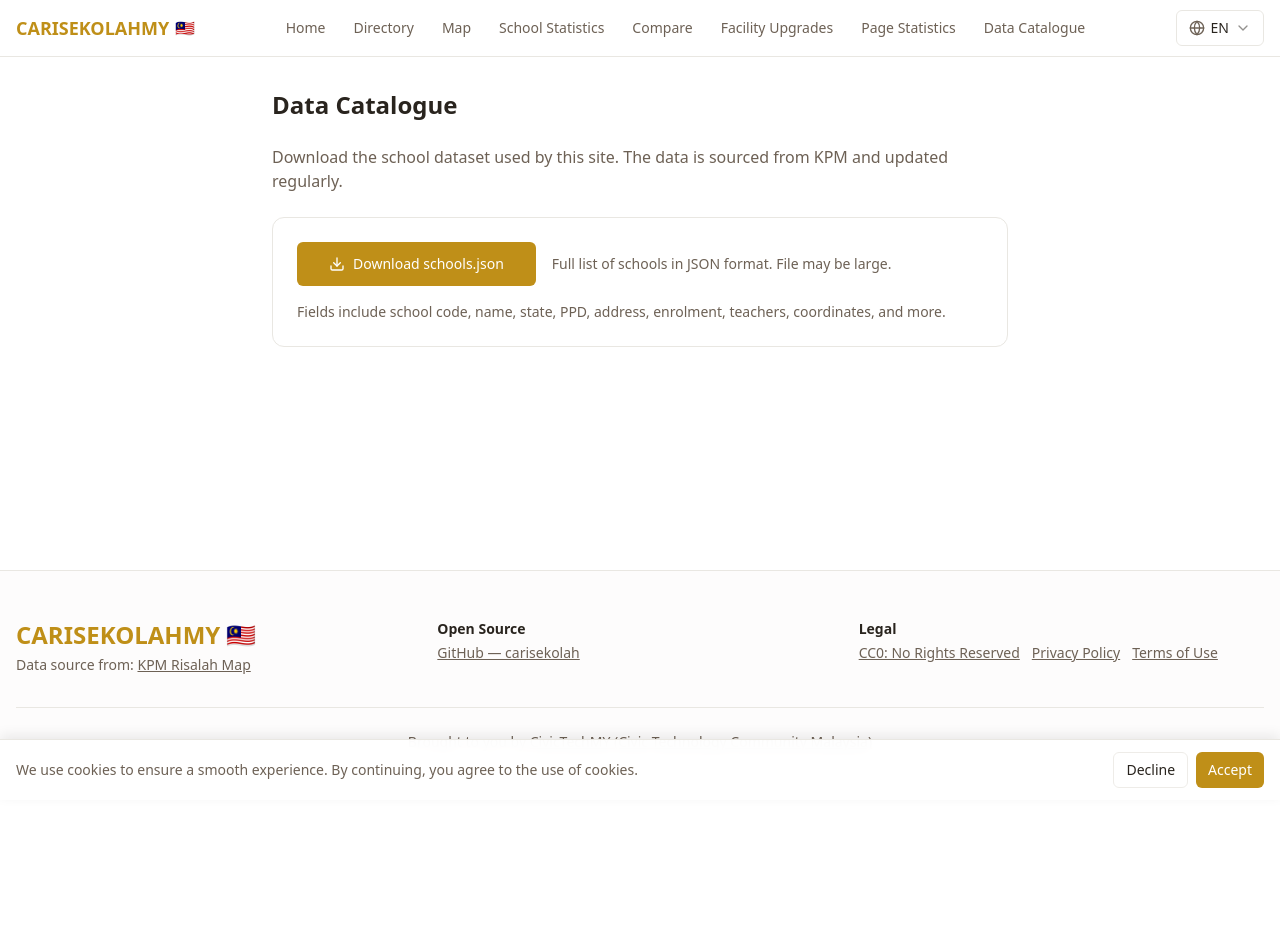
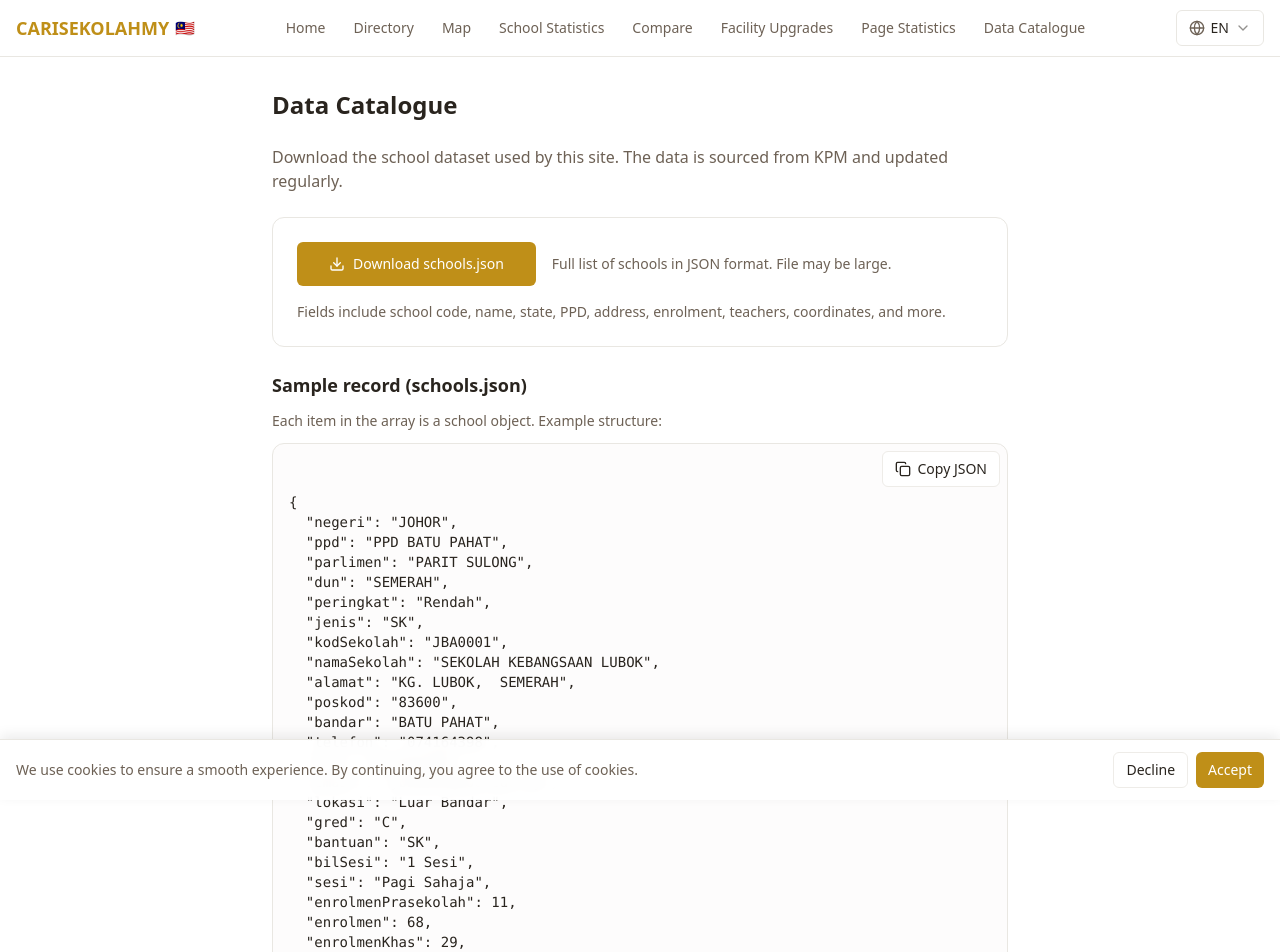
Before and after one commit to paanjoe/carisekolah, a Next.js app: page /en/data-catalogue in a window 1280 px wide. Shown: the top 952 px of the page. Before the commit the page ends 800 px from the top, so only its background shows below. Built offline with nearby package versions, Linux system fonts and the light colour scheme; no server answers.

Commit message:
feat: add sample schools.json model and copy to clipboard feat

```diff
--- a/app/[locale]/data-catalogue/page.tsx
+++ b/app/[locale]/data-catalogue/page.tsx
@@ -3,6 +3,7 @@
 import { routing } from "@/i18n/routing";
 import { Download } from "lucide-react";
 import { Button } from "@/components/ui/button";
+import { CopyableCodeBlock } from "@/components/copyable-code";
 
 type Props = { params: Promise<{ locale: string }> };
 
@@ -49,7 +50,49 @@
           </div>
           <p className="text-sm text-muted-foreground">{t("fieldsNote")}</p>
         </div>
+
+        <section className="space-y-3">
+          <h2 className="text-lg font-semibold">{t("sampleModelTitle")}</h2>
+          <p className="text-sm text-muted-foreground">{t("sampleModelDescription")}</p>
+          <CopyableCodeBlock
+            content={JSON.stringify(SAMPLE_SCHOOL, null, 2)}
+            copyLabel={t("copyJson")}
+            copiedLabel={t("copied")}
+          />
+        </section>
       </div>
     </div>
   );
 }
+
+/** Example school object matching the schools.json array item structure */
+const SAMPLE_SCHOOL = {
+  negeri: "JOHOR",
+  ppd: "PPD BATU PAHAT",
+  parlimen: "PARIT SULONG",
+  dun: "SEMERAH",
+  peringkat: "Rendah",
+  jenis: "SK",
+  kodSekolah: "JBA0001",
+  namaSekolah: "SEKOLAH KEBANGSAAN LUBOK",
+  alamat: "KG. LUBOK,  SEMERAH",
+  poskod: "83600",
+  bandar: "BATU PAHAT",
+  telefon: "074164398",
+  fax: "074164398",
+  email: "jba0001@moe.edu.my",
+  lokasi: "Luar Bandar",
+  gred: "C",
+  bantuan: "SK",
+  bilSesi: "1 Sesi",
+  sesi: "Pagi Sahaja",
+  enrolmenPrasekolah: 11,
+  enrolmen: 68,
+  enrolmenKhas: 29,
+  guru: 20,
+  prasekolah: "ADA",
+  integrasi: "ADA",
+  lng: 102.7954003,
+  lat: 1.874099179,
+  skmUnder150: "YA",
+} as const;
--- a/app/[locale]/layout.tsx
+++ b/app/[locale]/layout.tsx
@@ -5,6 +5,7 @@
 import { routing } from "@/i18n/routing";
 import { Link } from "@/i18n/navigation";
 import { LocaleDropdown } from "@/components/locale-dropdown";
+import { MobileNav } from "@/components/mobile-nav";
 import { CookieConsent } from "@/components/cookie-consent";
 
 type Props = {
@@ -93,6 +94,20 @@
               </Link>
             </nav>
             <div className="flex items-center gap-2">
+              <MobileNav
+                links={[
+                  { href: "/", label: t("home") },
+                  { href: "/directory", label: t("directory") },
+                  { href: "/peta", label: t("map") },
+                  { href: "/statistik", label: t("schoolStatistics") },
+                  { href: "/compare", label: t("compare") },
+                  { href: "/facility", label: t("facilityUpgrades") },
+                  { href: "/page-statistics", label: t("pageStatistics") },
+                  { href: "/data-catalogue", label: t("dataCatalogue") },
+                ]}
+              >
+                <LocaleDropdown />
+              </MobileNav>
               <LocaleDropdown />
             </div>
           </div>
--- /dev/null
+++ b/components/copyable-code.tsx
@@ -0,0 +1,54 @@
+"use client";
+
+import { useState, useCallback } from "react";
+import { Button } from "@/components/ui/button";
+import { Copy, Check } from "lucide-react";
+
+type CopyableCodeBlockProps = {
+  content: string;
+  copyLabel: string;
+  copiedLabel: string;
+};
+
+export function CopyableCodeBlock({ content, copyLabel, copiedLabel }: CopyableCodeBlockProps) {
+  const [copied, setCopied] = useState(false);
+
+  const handleCopy = useCallback(async () => {
+    try {
+      await navigator.clipboard.writeText(content);
+      setCopied(true);
+      setTimeout(() => setCopied(false), 2000);
+    } catch {
+      // fallback for older browsers
+      setCopied(false);
+    }
+  }, [content]);
+
+  return (
+    <div className="relative">
+      <Button
+        type="button"
+        variant="outline"
+        size="sm"
+        onClick={handleCopy}
+        className="absolute right-2 top-2 z-10 gap-1.5"
+        aria-label={copied ? copiedLabel : copyLabel}
+      >
+        {copied ? (
+          <>
+            <Check className="h-4 w-4" aria-hidden />
+            {copiedLabel}
+          </>
+        ) : (
+          <>
+            <Copy className="h-4 w-4" aria-hidden />
+            {copyLabel}
+          </>
+        )}
+      </Button>
+      <pre className="overflow-x-auto rounded-xl border border-border bg-muted/30 p-4 pr-28 pt-12 text-xs sm:text-sm">
+        <code className="text-foreground">{content}</code>
+      </pre>
+    </div>
+  );
+}
--- /dev/null
+++ b/components/mobile-nav.tsx
@@ -0,0 +1,73 @@
+"use client";
+
+import { useState } from "react";
+import { Link } from "@/i18n/navigation";
+import { Button } from "@/components/ui/button";
+import {
+  Dialog,
+  DialogContent,
+  DialogTitle,
+  DialogTrigger,
+} from "@/components/ui/dialog";
+import { Menu, X } from "lucide-react";
+
+export type NavLink = { href: string; label: string };
+
+type MobileNavProps = {
+  links: NavLink[];
+  children?: React.ReactNode; // e.g. LocaleDropdown
+};
+
+export function MobileNav({ links, children }: MobileNavProps) {
+  const [open, setOpen] = useState(false);
+
+  return (
+    <Dialog open={open} onOpenChange={setOpen}>
+      <DialogTrigger asChild>
+        <Button
+          variant="ghost"
+          size="icon"
+          className="sm:hidden shrink-0"
+          aria-label="Open menu"
+          aria-expanded={open}
+        >
+          <Menu className="h-5 w-5" aria-hidden />
+        </Button>
+      </DialogTrigger>
+      <DialogContent
+        className="fixed inset-0 z-50 flex h-full w-full max-h-none translate-x-0 translate-y-0 flex-col gap-0 border-0 bg-card p-0 shadow-lg data-[state=open]:zoom-in-100"
+        aria-describedby={undefined}
+        onPointerDownOutside={(e) => e.preventDefault()}
+      >
+        <div className="flex h-14 items-center justify-between border-b border-border px-4">
+          <DialogTitle className="text-lg font-semibold">Menu</DialogTitle>
+          <Button
+            variant="ghost"
+            size="icon"
+            onClick={() => setOpen(false)}
+            aria-label="Close menu"
+          >
+            <X className="h-5 w-5" aria-hidden />
+          </Button>
+        </div>
+        <nav className="flex flex-1 flex-col gap-1 overflow-auto p-4" aria-label="Main">
+          {links.map(({ href, label }) => (
+            <Link
+              key={href}
+              href={href}
+              className="rounded-md px-3 py-3 text-base font-medium text-foreground hover:bg-muted/60"
+              onClick={() => setOpen(false)}
+            >
+              {label}
+            </Link>
+          ))}
+        </nav>
+        {children && (
+          <div className="border-t border-border p-4">
+            {children}
+          </div>
+        )}
+      </DialogContent>
+    </Dialog>
+  );
+}
--- a/messages/en.json
+++ b/messages/en.json
@@ -306,7 +306,11 @@
     "intro": "Download the school dataset used by this site. The data is sourced from KPM and updated regularly.",
     "downloadSchools": "Download schools.json",
     "downloadHint": "Full list of schools in JSON format. File may be large.",
-    "fieldsNote": "Fields include school code, name, state, PPD, address, enrolment, teachers, coordinates, and more."
+    "fieldsNote": "Fields include school code, name, state, PPD, address, enrolment, teachers, coordinates, and more.",
+    "sampleModelTitle": "Sample record (schools.json)",
+    "sampleModelDescription": "Each item in the array is a school object. Example structure:",
+    "copyJson": "Copy JSON",
+    "copied": "Copied!"
   },
   "manifest": {
     "name": "carisekolahmy",
--- a/messages/ms.json
+++ b/messages/ms.json
@@ -306,7 +306,11 @@
     "intro": "Muat turun set data sekolah yang digunakan oleh laman ini. Data bersumber dari KPM dan dikemas kini secara berkala.",
     "downloadSchools": "Muat turun schools.json",
     "downloadHint": "Senarai penuh sekolah dalam format JSON. Fail mungkin besar.",
-    "fieldsNote": "Medan termasuk kod sekolah, nama, negeri, PPD, alamat, enrolmen, guru, koordinat, dan lain-lain."
+    "fieldsNote": "Medan termasuk kod sekolah, nama, negeri, PPD, alamat, enrolmen, guru, koordinat, dan lain-lain.",
+    "sampleModelTitle": "Contoh rekod (schools.json)",
+    "sampleModelDescription": "Setiap item dalam tatasusunan ialah objek sekolah. Contoh struktur:",
+    "copyJson": "Salin JSON",
+    "copied": "Disalin!"
   },
   "manifest": {
     "name": "carisekolahmy",
```
